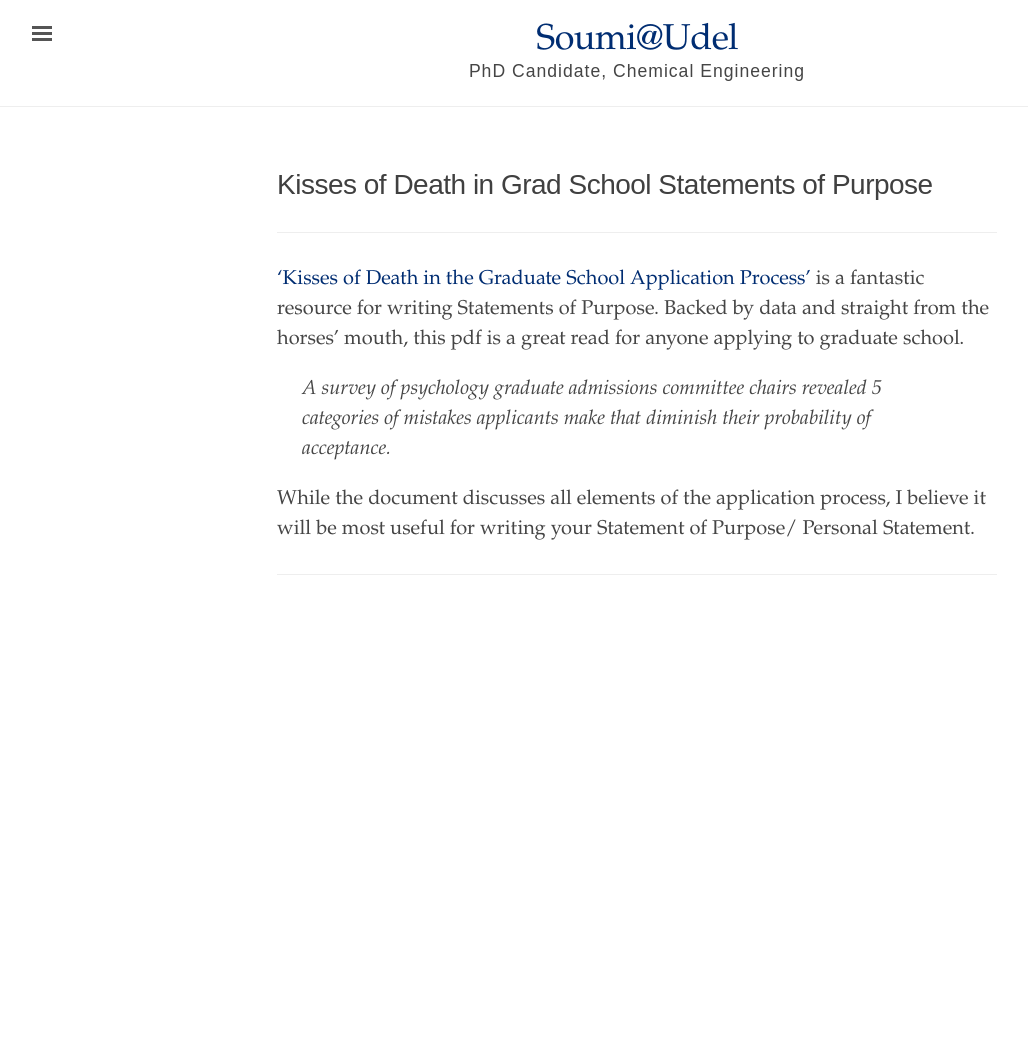
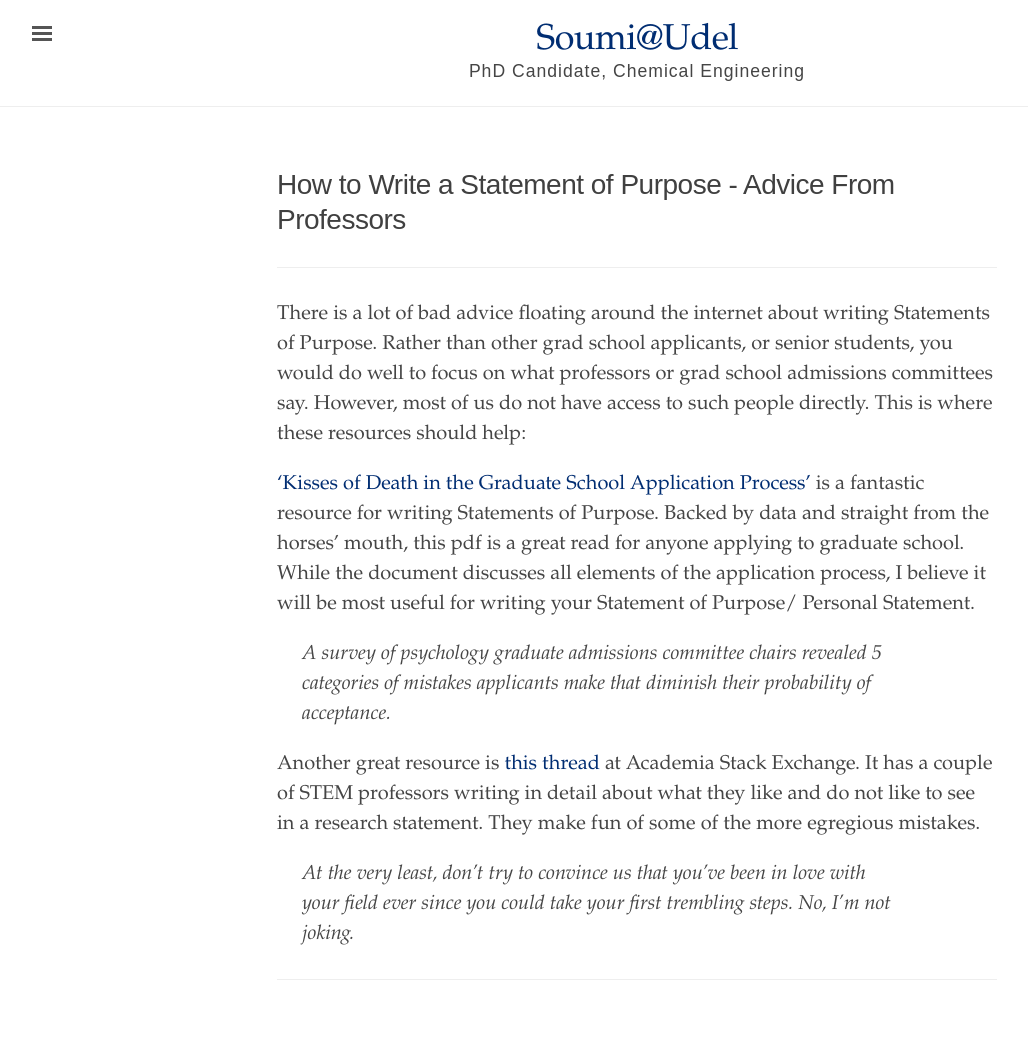
Before and after one commit to soumi-udel/soumi-udel.github.io, a Jekyll site: the page built from _texts/kisses-of-death-SOP.md, in a window 1280 px wide. Shown: the whole page, without its empty margins (3-1031 px from the left). Built offline with Jekyll 4.4.1, drawn with Linux system fonts in a browser that asks for light colours; before the commit the page ends 900 px from its top, so only the background shows below that.

Commit message:
Edits to SOP article

```diff
--- a/_texts/kisses-of-death-SOP.md
+++ b/_texts/kisses-of-death-SOP.md
@@ -1,15 +1,19 @@
 ---
 layout: post
-title: Kisses of Death in Grad School Statements of Purpose
+title: How to Write a Statement of Purpose - Advice From Professors
 
 ---
 
 <hr>
 
-['Kisses of Death in the Graduate School Application Process'](https://psychology.unl.edu/psichi/Graduate_School_Application_Kisses_of_Death.pdf) is a fantastic resource for writing Statements of Purpose. Backed by data and straight from the horses' mouth, this pdf is a great read for anyone applying to graduate school.
+There is a lot of bad advice floating around the internet about writing Statements of Purpose. Rather than other grad school applicants, or senior students, you would do well to focus on what professors or grad school admissions committees say. However, most of us do not have access to such people directly. This is where these resources should help:
+
+['Kisses of Death in the Graduate School Application Process'](https://psychology.unl.edu/psichi/Graduate_School_Application_Kisses_of_Death.pdf) is a fantastic resource for writing Statements of Purpose. Backed by data and straight from the horses' mouth, this pdf is a great read for anyone applying to graduate school. While the document discusses all elements of the application process, I believe it will be most useful for writing your Statement of Purpose/ Personal Statement.
 
 >A survey of psychology graduate admissions committee chairs revealed 5 categories of mistakes applicants make that diminish their probability of acceptance.
 
-While the document discusses all elements of the application process, I believe it will be most useful for writing your Statement of Purpose/ Personal Statement.
+Another great resource is [this thread](https://academia.stackexchange.com/questions/1529/choosing-research-ideas-to-include-in-a-statement-of-purpose) at Academia Stack Exchange. It has a couple of STEM professors writing in detail about what they like and do not like to see in a research statement. They make fun of some of the more egregious mistakes.
+
+>At the very least, don't try to convince us that you've been in love with your field ever since you could take your first trembling steps. No, I'm not joking.
 
 <hr>
--- a/index.html
+++ b/index.html
@@ -83,7 +83,7 @@ title: "Soumi@Udel"
 
     <li class="text-title">
       <a href="/texts/kisses-of-death-SOP/">
-        Kisses of Death in Grad School Statements of Purpose
+        How to Write a Statement of Purpose: Advice from Professors
       </a>
     </li>
 
```
